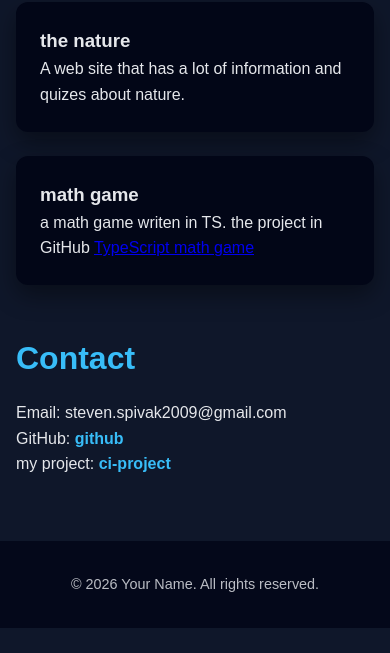
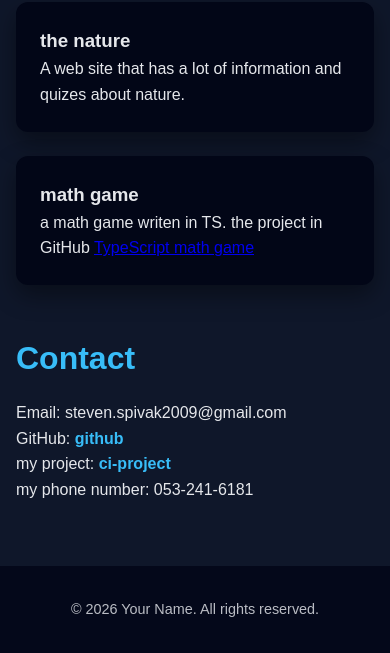
Before and after one commit to stevenSpivak/myPortfolio, a plain HTML site: page index.html in a window 390 px wide. Shown: the part 584-1237 px from the top of the page. Before the commit the page ends 1212 px from the top, so only its background shows below. Drawn offline with Linux system fonts and the light colour scheme.

Commit message:
added my phone number

```diff
--- a/index.html
+++ b/index.html
@@ -46,6 +46,7 @@
       <p>Email: steven.spivak2009@gmail.com</p>
       <p>GitHub: <a href="https://github.com/stevenSpivak">github</a></p>
       <p>my project: <a href="https://github.com/stevenSpivak/ci-project">ci-project</a></p>
+      <p>my phone number: 053-241-6181</p>
     </section>
 
     <footer>
```
